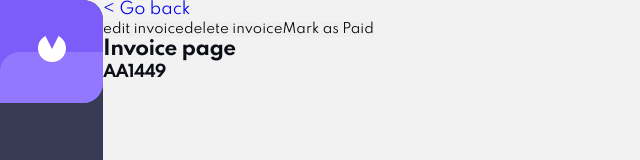
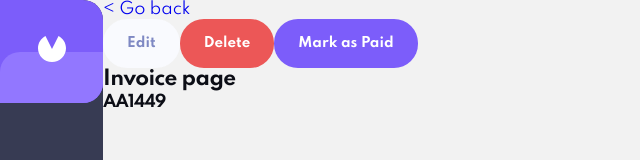
Before and after one commit to knlju/invoice-app, a React (Create React App) app: page /invoices/AA1449 in a window 1280 px wide. Shown: the top 160 px of the page, without its empty margins (0-640 px from the left). Built offline with nearby package versions, Linux system fonts and the light colour scheme.

Commit message:
added button styled component

```diff
--- a/src/Components/ConfirmationModal.js
+++ b/src/Components/ConfirmationModal.js
@@ -1,6 +1,8 @@
 import React from 'react'
 import ReactDOM from 'react-dom'
 import styled from 'styled-components'
+import {useNavigate} from 'react-router-dom';
+import { Button } from './Styles/Components.style';
 
 const ModalWrapper = styled.div`
     position: fixed;
@@ -60,9 +62,12 @@ const ButtonContainer = styled.div`
 
 export default function ConfirmationModal({ invoiceId, deleteInvoice, setModalOpen }) {
 
+    const navigate = useNavigate()
+
     const handleDeleteClick = () => {
         deleteInvoice()
         setModalOpen(false)
+        navigate("/")
     }
 
     const closeModal = e => setModalOpen(false)
@@ -71,10 +76,10 @@ export default function ConfirmationModal({ invoiceId, deleteInvoice, setModalOp
         <ModalWrapper onClick={closeModal}>
             <ModalContent onClick={e => e.stopPropagation()}>
                 <h2>Confirm Deletion</h2>
-                <p>Are you sure you want to delete invoice #XM9141? This action cannot be undone.</p>
+                <p>Are you sure you want to delete invoice {invoiceId}? This action cannot be undone.</p>
                 <ButtonContainer>
-                    <button onClick={closeModal}>Cancel</button>
-                    <button onClick={handleDeleteClick}>Delete</button>
+                    <Button type="edit" onClick={closeModal}>Cancel</Button>
+                    <Button type="delete" onClick={handleDeleteClick}>Delete</Button>
                 </ButtonContainer>
             </ModalContent>
         </ModalWrapper>
--- a/src/Components/InvoiceList.jsx
+++ b/src/Components/InvoiceList.jsx
@@ -1,5 +1,4 @@
-import React, { useContext } from 'react'
-import { InvoiceContext } from '../Context/InvoiceContext'
+import React from 'react'
 import Invoice from './Invoice'
 import styled from 'styled-components'
 import {GlobalStyles} from '../Components/Styles/GlobalStyles'
@@ -41,8 +40,7 @@ const NoInvoiceWrapper = styled.div `
     }
 `
 
-export default function InvoiceList({filters}) {
-    const [invoices, setInvoices] = useContext(InvoiceContext)
+export default function InvoiceList({invoices, filters}) {
 
     return (
         <>
--- a/src/Components/InvoicePage.js
+++ b/src/Components/InvoicePage.js
@@ -4,6 +4,7 @@ import { Link } from 'react-router-dom'
 import { useState } from 'react/cjs/react.development'
 import { InvoiceContext } from '../Context/InvoiceContext'
 import ConfirmationModal from './ConfirmationModal'
+import { Button } from './Styles/Components.style'
 
 export default function InvoicePage() {
     const { id } = useParams()
@@ -39,16 +40,16 @@ export default function InvoicePage() {
                 </Link>
             </div>
             <div>
-                <button onClick={() => alert("ne diraj")}>
-                    edit invoice
-                </button>
-                <button onClick={() => setModalOpen(true)}>
-                    delete invoice
-                </button>
+                <Button type="edit" onClick={() => alert("ne diraj")}>
+                    Edit
+                </Button>
+                <Button type="delete" onClick={() => setModalOpen(true)}>
+                    Delete
+                </Button>
                 {(invoice && invoice.status !== "paid") && (
-                    <button onClick={markAsPaid}>
+                    <Button type="purple" onClick={markAsPaid}>
                         Mark as Paid
-                    </button>
+                    </Button>
                 )}
             </div>
 
--- a/src/Components/InvoicesWrapper.js
+++ b/src/Components/InvoicesWrapper.js
@@ -1,9 +1,12 @@
-import React, { useState } from 'react'
+import React, { useState, useContext } from 'react'
 import PropTypes from 'prop-types'
 import InvoiceList from './InvoiceList'
+import { InvoiceContext } from '../Context/InvoiceContext'
+
 
 const InvoicesWrapper = props => {
     const [filters, setFilters] = useState([])
+    const [invoices, setInvoices] = useContext(InvoiceContext)
 
     const handleFilterChange = filter => {
         const newFilters = [...filters]
@@ -19,7 +22,7 @@ const InvoicesWrapper = props => {
         <div>
             <div>
                 <div>Invoices</div>
-                <div>There are n invoices</div>
+                <div>There are {invoices.length} invoices</div>
                 <div>
                     <div>Filter by</div>
                     <div>
@@ -35,7 +38,7 @@ const InvoicesWrapper = props => {
                     </div>
                 </div>
             </div>
-            <InvoiceList filters={filters} />
+            <InvoiceList invoices={invoices} filters={filters} />
         </div>
     )
 }
--- /dev/null
+++ b/src/Components/Styles/Components.style.js
@@ -0,0 +1,61 @@
+import styled from 'styled-components'
+
+
+// purple, light, dark, draft light, draft dark, delete, add new item
+export const Button = styled.button`
+    border-radius: 24px;
+    padding: 17px 24px;
+    font-weight: 700;
+    background-color: ${({theme, type}) => {
+        switch (type){
+            case "purple":
+                return "#7C5DFA"
+            case "edit":
+                return theme.light ? "#252945" : "#F9FAFE"
+            case "draft":
+                return theme.light ? "#373B53" : "#373B53"
+            case "delete":
+                return "#EC5757"
+            case "new":
+                return "#F9FAFE"
+            default:
+                return "black"
+        }
+    }};
+    color: ${({theme, type}) => {
+        switch (type){
+            case "purple":
+                return "#FFF"
+            case "edit":
+                return theme.dark ? "#DFE3FA" : "#7E88C3"
+            case "draft":
+                return theme.dark ? "#DFE3FA" : "#888EB0"
+            case "delete":
+                return "#fff"
+            case "new":
+                return "#7E88C3"
+            default:
+                return "white"
+        }
+    }};
+
+    &:hover {
+        background-color: ${({theme, type}) => {
+            switch (type){
+                case "purple":
+                    return "#9277FF"
+                case "edit":
+                    return theme.dark ? "#FFFFFF" : "#DFE3FA"
+                case "draft":
+                    return theme.dark ? "#0C0E16" : "#1E2139"
+                case "delete":
+                    return "#FF9797"
+                case "new":
+                    return "#DFE3FA"
+                default:
+                    return "gray"
+            }
+        }};
+    }
+
+`
```
